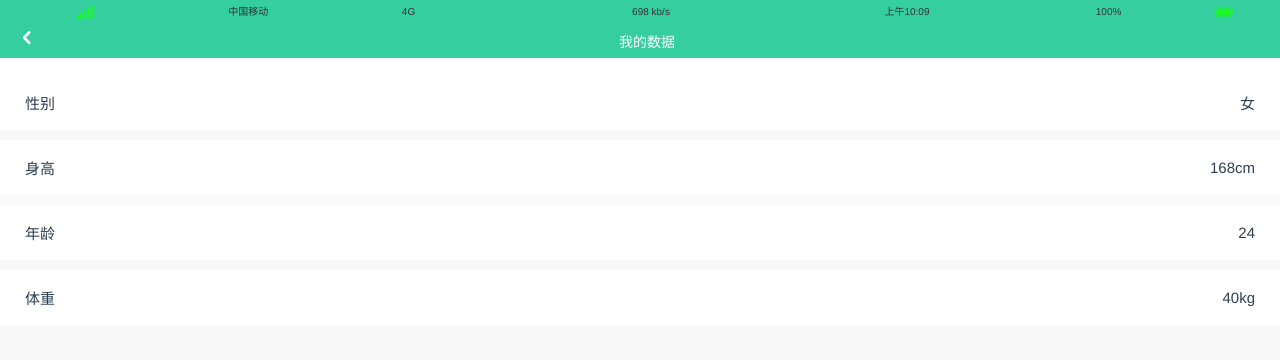
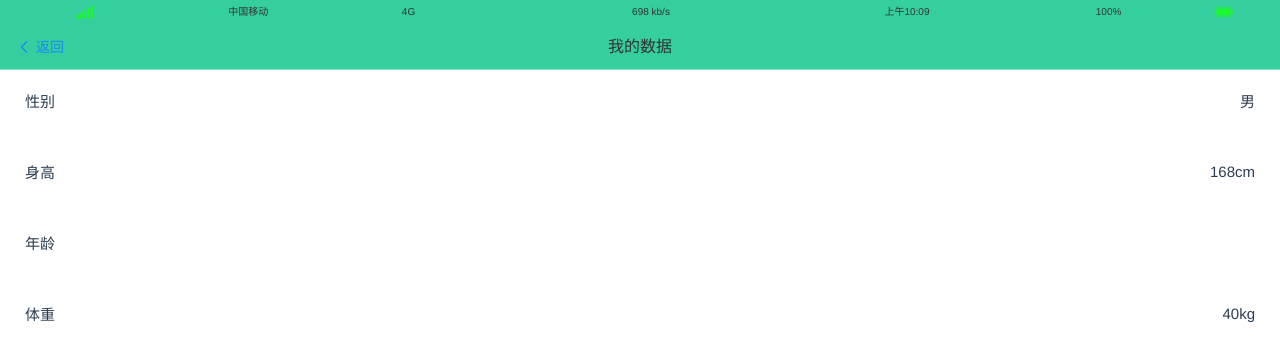
Before and after one commit to qcy0204/diet, a Vue app: page /#/me_data in a window 1280 px wide. Shown: the top 360 px of the page. Built offline with nearby package versions, Linux system fonts and the light colour scheme; what mint-ui would draw is missing.

Commit message:
我的修改

```diff
--- a/src/views/me/advice.vue
+++ b/src/views/me/advice.vue
@@ -2,17 +2,18 @@
 <div>
     <!-- 1.顶部 -->
     <my-header></my-header>
-       <div class="advice_header">
+    <van-nav-bar title="意见反馈" left-text="返回" right-text="回复" left-arrow @click-left="onClickLeft" class="top"/>
+    <!-- <div class="advice_header">
         <img src="../../assets/home/xz.png" alt="" @click="backmain()">
         <span>意见反馈</span>
         <span>回复</span>
-       </div>
+    </div> -->
     <!-- 输入内容 -->
     <div class="advice_input">
         <div class="advice_title">健身食谱与你共同见证更好的自己</div>
         <textarea cols="2" rows="6" class="input_1" placeholder="在这里留下您的需求和建议"></textarea>
         <input class="input_2" type="texterae" placeholder="(选填)请输入联系方式">
-            <button class="button_1">提交</button>
+        <van-button size="large" type="primary">提交</van-button>
     </div>
 </div>
 </template>
@@ -24,29 +25,24 @@ export default {
     }
 },
 methods: {
-        backmain(){
-            this.$router.push("/")
+    onClickLeft(){
+        this.$router.push("./")
     }
 }
 }
 </script>
 <style scoped>
 /* 头部 */
-.advice_header{
-    width: 100%;
-    background: #35ce9f;
-    position: fixed;
+.top{
     top:24px;
-    color: white;
-    font-size: 14px;
-    display: flex;
-    justify-content: space-between;
-    padding: 7px 20px;
-    box-sizing: border-box;
+    background: #35ce9f
 }
-.advice_header img{
-    width: 14px;
-    height: 14px;
+.van-nav-bar__title {
+    max-width: 60%;
+    margin: 0 auto;
+    color: #fff;
+    font-weight: 500;
+    font-size: 16px;
 }
 /* 输入内容 */
 .advice_input{
@@ -60,7 +56,7 @@ export default {
 .input_1,.input_2{
     width: 100%;
     border:1px solid #dee1e2;
-    font-size: 15px;
+    font-size: 14px;
     padding: 5px;
     box-sizing: border-box;
 }
--- a/src/views/me/copyright.vue
+++ b/src/views/me/copyright.vue
@@ -2,14 +2,17 @@
   <div>
     <!-- 头部 -->
     <my-header></my-header>
-         <div class="copy_header">
+    <!-- <div class="copy_header">
            <img src="../../assets/home/xz.png" alt="" @click="backmain()">
            <span>版权说明</span>
            <span></span>
-        </div>
+    </div>-->
+    <van-nav-bar title="版权声明" left-text="返回" left-arrow @click-left="onClickLeft" class="top" />
     <!-- 输入内容 -->
     <div class="copyright_box">
-            <div class="part_1"><b>本应用的发展离不开用户的支持和帮助，我们的撑住地邀请光大用户踊跃投稿。</b></div>
+      <div class="part_1">
+        <b>本应用的发展离不开用户的支持和帮助，我们的撑住地邀请光大用户踊跃投稿。</b>
+      </div>
       <div class="part_2">声明</div>
       <div class="part_3">
         <p>本应用所有内容均为用户提供，属个人行为，不代表本应用立场，本应用不因此而承担法律责任。</p>
@@ -23,30 +26,39 @@
 <script scoped>
 export default {
   data() {
-        return {
-
-        }
+    return {};
   },
   methods: {
-        backmain(){
-            this.$router.push("/")
+    onClickLeft() {
+      this.$router.push("./");
     }
   }
+};
+</script>
+<style scoped>
+.top {
+  top: 24px;
+  background: #35ce9f;
 }
-</script>
-<style>
-.copyright_container{
+.van-nav-bar__title {
+  max-width: 60%;
+  margin: 0 auto;
+  color: #fff;
+  font-weight: 500;
+  font-size: 16px;
+}
+.copyright_container {
   width: 100%;
   height: 600px;
   background: url("../../assets/home/bqback.png");
 }
 /* 头部 */
 
-.copy_header{
+.copy_header {
   width: 100%;
   background: #35ce9f;
   position: fixed;
-    top:24px;
+  top: 24px;
   color: white;
   font-size: 14px;
   display: flex;
@@ -54,11 +66,11 @@ export default {
   padding: 7px 20px;
   box-sizing: border-box;
 }
-.copy_header img{
+.copy_header img {
   width: 14px;
   height: 14px;
 }
-.copyright_box{
+.copyright_box {
   width: 100%;
   height: 600px;
   margin-top: 75px;
@@ -68,26 +80,26 @@ export default {
   background-size: 100% 700px;
 }
 
-.part_1{
+.part_1 {
   margin-top: 35px;
   font-size: 15px;
   font-weight: 500;
   letter-spacing: 1px;
 }
-.part_2{
+.part_2 {
   margin-top: 25px;
   font-size: 18px;
 }
-.part_3{
+.part_3 {
   font-size: 15px;
   letter-spacing: 1px;
   margin: 15px 0 10px 30px;
   line-height: 25px;
 }
-.part_3 p{
+.part_3 p {
   margin-bottom: 11px;
 }
-.part_4{
+.part_4 {
   margin-top: 60px;
   font-size: 16px;
   font-weight: 700;
--- a/src/views/me/mine.vue
+++ b/src/views/me/mine.vue
@@ -9,8 +9,8 @@
     <!-- 我的数据 我的收藏 一个广告 -->
     <div class="middle_model">
       <!-- 我的收藏 -->
-      <div class="mine_model">
-        <div class="myshuju" @click="mydata">
+      <div class="mine_model" @click="mydata">
+        <div class="myshuju" >
           <img src="../../assets/home/mydata.png" alt />
           <span>我的数据</span>
         </div>
@@ -25,23 +25,23 @@
       </div>
     </div>
     <!-- n多选项 -->
-    <div class="chose_medel">
-      <div class="chose_item">
-        <div class="item_box" @click="myadvice">
+    <div class="chose_medel" >
+      <div class="chose_item" @click="myadvice">
+        <div class="item_box" >
           <img src="../../assets/home/advice.png" alt />
           <span>意见反馈</span>
         </div>
         <img src="../../assets/home/xy.png" alt />
       </div>
-      <div class="chose_item">
-        <div class="item_box" @click="mycopyright">
+      <div class="chose_item" @click="mycopyright">
+        <div class="item_box" >
           <img src="../../assets/home/sm.png" alt />
           <span>版权说明</span>
         </div>
         <img src="../../assets/home/xy.png" alt />
       </div>
-      <div class="chose_item">
-        <div class="item_box" @click="myprivacy">
+      <div class="chose_item" @click="myprivacy">
+        <div class="item_box" >
           <img src="../../assets/home/ys.png" alt />
           <span>隐私声明</span>
         </div>
@@ -98,7 +98,7 @@ export default {
   }
 };
 </script>
-<style >
+<style scoped>
 * {
   margin: 0;
   padding: 0;
--- a/src/views/me/myCollect.vue
+++ b/src/views/me/myCollect.vue
@@ -2,23 +2,24 @@
   <div class="collect_container">
     <!-- 头部 -->
     <my-header></my-header>
-         <div class="collect_header">
+    <!-- <div class="collect_header">
            <img src="../../assets/home/xz.png" alt="" @click="backmain()">
            <span>我的数据</span>
            <span></span>
-       </div>
+    </div>-->
+    <van-nav-bar title="我的数据" left-text="返回" left-arrow @click-left="onClickLeft" class="top" />
     <!-- 数据 -->
 
     <div class="collect_model">
       <div class="collect_box">
-                <img src="../../assets/home/swy.jpg" alt="">
+        <img src="../../assets/home/swy.jpg" alt />
         <div class="box_word">
           <div class="word_title">金枪鱼蔬菜蛋饼</div>
           <div class="word_detil">烤制的蛋饼避免了过多油脂的加入，并且融合了鸡蛋的香气和金枪鱼的鲜美多汁。并且融合了鸡蛋的香气和金枪鱼的鲜美多汁。</div>
         </div>
       </div>
       <div class="collect_box">
-                <img src="../../assets/home/swy.jpg" alt="">
+        <img src="../../assets/home/swy.jpg" alt />
         <div class="box_word">
           <div class="word_title">金枪鱼蔬菜蛋饼</div>
           <div class="word_detil">烤制的蛋饼避免了过多油脂的加入，并且融合了鸡蛋的香气和金枪鱼的鲜美多汁。并且融合了鸡蛋的香气和金枪鱼的鲜美多汁。</div>
@@ -30,26 +31,34 @@
 <script>
 export default {
   data() {
-        return {
-
-        }
+    return {};
   },
   methods: {
-        backmain(){
-            this.$router.push("/")
+    onClickLeft() {
+      this.$router.push("./");
     }
   }
-}
+};
 </script>
 <style scoped>
-.collect_container{
+.collect_container {
   width: 100%;
   height: 500px;
   background: white;
-
 }
 /* 头部 */
-.collect_header{
+.top {
+  top: 24px;
+  background: #35ce9f;
+}
+.van-nav-bar__title {
+  max-width: 60%;
+  margin: 0 auto;
+  color: #fff;
+  font-weight: 500;
+  font-size: 16px;
+}
+/* collect_header{
     width: 100%;
     background: #35ce9f;
     position: fixed;
@@ -64,14 +73,14 @@ export default {
 .collect_header img{
     width: 14px;
     height: 14px;
-}
+}. */
 
 /* 数据 */
-.collect_model{
+.collect_model {
   margin-top: 82px;
   padding: 0 10px;
 }
-.collect_box{
+.collect_box {
   width: 100%;
   height: 90px;
   display: flex;
@@ -80,19 +89,19 @@ export default {
   box-sizing: border-box;
   /* margin-bottom: 10px ;  */
 }
-.collect_box img{
+.collect_box img {
   width: 100px;
 }
-.box_word{
+.box_word {
   width: 500px;
   height: 75px;
   margin-left: 10px;
 }
-.word_title{
+.word_title {
   font-size: 15px;
   line-height: 30px;
 }
-.word_detil{
+.word_detil {
   width: 99%;
   height: 35px;
   margin-top: 5px;
--- a/src/views/me/myData.vue
+++ b/src/views/me/myData.vue
@@ -2,24 +2,43 @@
   <div class="data_container">
     <!-- 头部 -->
     <my-header></my-header>
-        <div class="data_header">
+    <!-- <div class="data_header">
 <img src="../../assets/home/xz.png" alt="" @click="backmain()">
 <span>我的数据</span>
 <span></span>
-       </div>
+    </div>-->
+    <van-nav-bar title="我的数据" left-text="返回" left-arrow @click-left="onClickLeft" class="top" />
     <!-- 数据 -->
     <div class="data_model">
-            <div class="data_box">
+      <div class="data_box" >
+          <span>性别</span>
+          <span  @click="chose" v-text="msg"></span>
+        <van-popup v-model="show" position="bottom">
+          <van-picker
+            show-toolbar
+            title="请选择性别"
+            :columns="columns"
+            @cancel="onCancel"
+            @confirm="onConfirm"
+            @change="onChange"
+          ></van-picker>
+        </van-popup>
+      </div>
+      <!-- <div class="data_box">
 <span>性别</span>
 <span>女</span>
-            </div>
+     <select class="select-sex">
+      <option v-for=" item of this.list" :key="item.id" :value="item.id">{{item.sex}}</option>
+     </select>
+      </div>-->
+
       <div class="data_box">
         <span>身高</span>
         <span>168cm</span>
       </div>
-            <div class="data_box">
+      <div class="data_box" @click="changeAge">
         <span>年龄</span>
-                <span>24</span>
+        <span ></span>
       </div>
       <div class="data_box">
         <span>体重</span>
@@ -32,24 +51,49 @@
 export default {
   data() {
     return {
-
-        }
+      show: false,
+      columns: ["男", "女", "保密"],
+      msg:"男"
+      // list:[{id:1,sex:"男"},{id:1,sex:"女"},{id:1,sex:"保密"}]
+    };
   },
   methods: {
-        backmain(){
-            this.$router.push("/")
+    onClickLeft() {
+      this.$router.push("./");
+    },
+    chose(){
+        this.show=true;
+    },
+   onCancel(){
+       this.show=false;
+   },
+   onConfirm(){
+       this.show=false;
+   },
+    onChange(picker,value,index){
+        this.msg=value;
+        console.log(value);
+    },
+    changeAge() {}
   }
-    }
-}
+};
 </script>
 <style scoped>
-.data_container{
-    width: 100%;
-    height: 800px;
-    background: #f9f9f9;
+
+/* 头部 */
+.top {
+  top: 24px;
+  background: #35ce9f;
 }
-/* 头部 */
-.data_header{
+.van-nav-bar__title {
+  max-width: 60%;
+  margin: 0 auto;
+  color: #fff;
+  font-weight: 500;
+  font-size: 16px;
+}
+
+/* .data_header{
     width: 100%;
     background: #35ce9f;
     position: fixed;
@@ -64,21 +108,20 @@ export default {
 .data_header img{
     width: 14px;
     height: 14px;
-}
+} */
 
 /* 数据 */
 .data_model{
-    margin-top: 75px;
+    margin-top:24px;
 }
-.data_box{
+.data_box {
   width: 100%;
-    height: 55px;
-    padding: 0 25px;
+  padding: 20px 25px;
   display: flex;
   justify-content: space-between;
   align-items: center;
   box-sizing: border-box;
-    margin-bottom: 10px ;
+  margin-bottom: 10px;
   font-size: 15px;
   background: white;
 }
--- a/src/views/me/privacy.vue
+++ b/src/views/me/privacy.vue
@@ -2,11 +2,12 @@
   <div>
     <!-- 头部 -->
     <my-header></my-header>
-        <div class="privacy_header">
+    <!-- <div class="privacy_header">
            <img src="../../assets/home/xz.png" alt="" @click="backmain()">
            <span>隐私声明</span>
            <span></span>
-       </div>
+    </div>-->
+    <van-nav-bar title="隐私声明" left-text="返回" left-arrow @click-left="onClickLeft" class="top" />
     <!-- 输入内容 -->
     <div class="privacy_word">
       <div class="privacy_title">隐私声明</div>
@@ -25,20 +26,29 @@
 <script>
 export default {
   data() {
-        return {
-
-        }
+    return {};
   },
   methods: {
-        backmain(){
-            this.$router.push("/")
+    onClickLeft() {
+      this.$router.push("./");
     }
   }
-}
+};
 </script>
 <style scoped>
 /* 头部 */
-.privacy_header{
+.top {
+  top: 24px;
+  background: #35ce9f;
+}
+.van-nav-bar__title {
+  max-width: 60%;
+  margin: 0 auto;
+  color: #fff;
+  font-weight: 500;
+  font-size: 16px;
+}
+/* .privacy_header{
     width: 100%;
     background: #35ce9f;
     position: fixed;
@@ -49,28 +59,28 @@ export default {
     justify-content: space-between;
     padding: 7px 20px;
     box-sizing: border-box;
-}
-.privacy_header img{
+} */
+.privacy_header img {
   width: 14px;
   height: 14px;
 }
 
-.privacy_word{
+.privacy_word {
   margin-top: 95px;
   padding: 0 15px;
 }
-.privacy_title{
+.privacy_title {
   width: 100%;
-    text-align: center;
   font-size: 20px;
   letter-spacing: 1px;
   color: #999;
   margin-bottom: 20px;
 }
-.privacy_word p{
+.privacy_word p {
   font-size: 14px;
-    text-indent:30px;
-    line-height: 20px;
+  text-align: left;
+  /* text-indent: 30px;
+  line-height: 20px; */
   margin-bottom: 15px;
 }
 </style>
```
Lines whose indentation alone changed are shown as unchanged.
